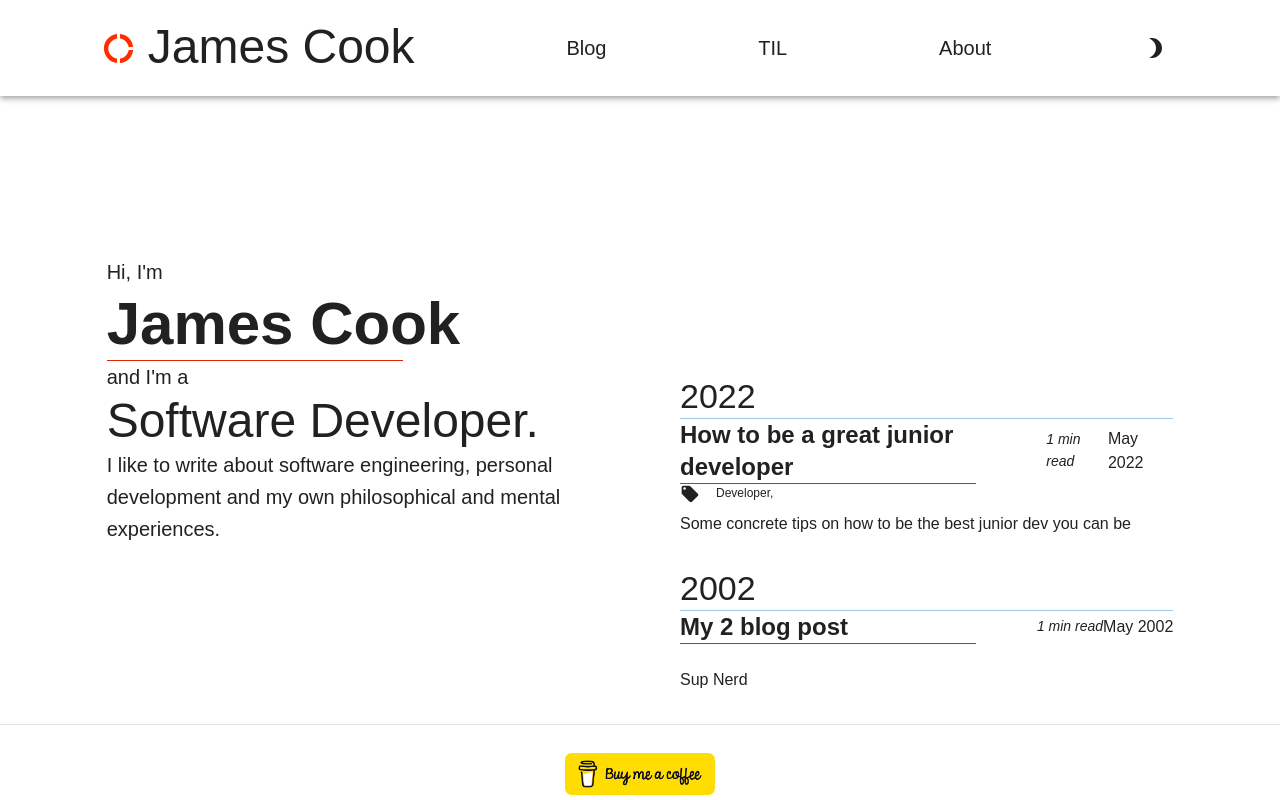
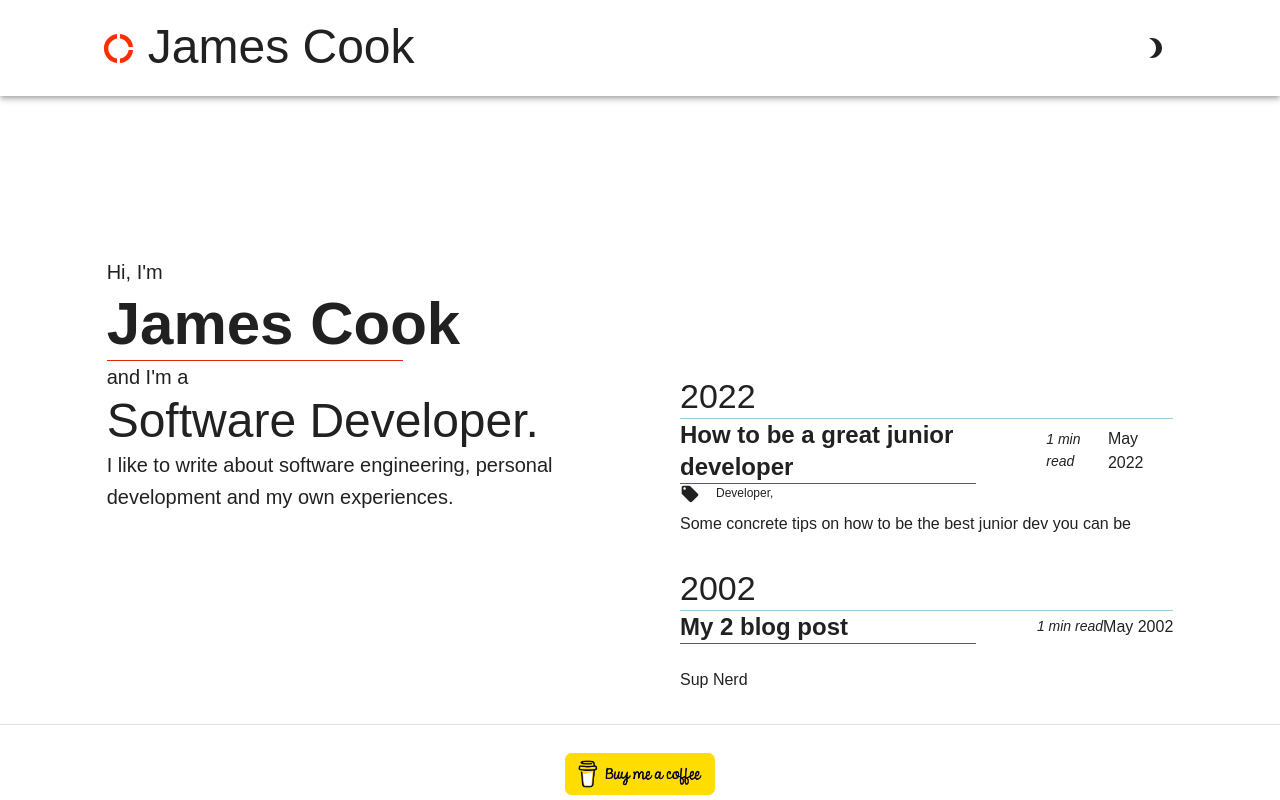
Before and after one commit to Cookjp/blog, a Gatsby site: page / in a window 1280 px wide. Built offline with nearby package versions, Linux system fonts and the light colour scheme; Gatsby itself is replaced by a stand-in of ours.

Commit message:
tidy AppBar and Intro text

```diff
--- a/src/components/Intro.js
+++ b/src/components/Intro.js
@@ -45,7 +45,7 @@ const Intro = () => {
       </Typography>
       <Typography variant="h6">
         I like to write about software engineering, personal development
-        and my own philosophical and mental experiences.
+        and my own experiences.
       </Typography>
     </div>
   );
--- a/src/components/appbar/AppBar.js
+++ b/src/components/appbar/AppBar.js
@@ -65,7 +65,7 @@ const useStyles = makeStyles((theme) => ({
   },
 }));
 
-const titles = ['Blog', 'TIL', 'About'];
+const titles = [];
 
 const AppBar = () => {
   const matches = useMediaQuery((theme) => theme.breakpoints.up('md'));
```
